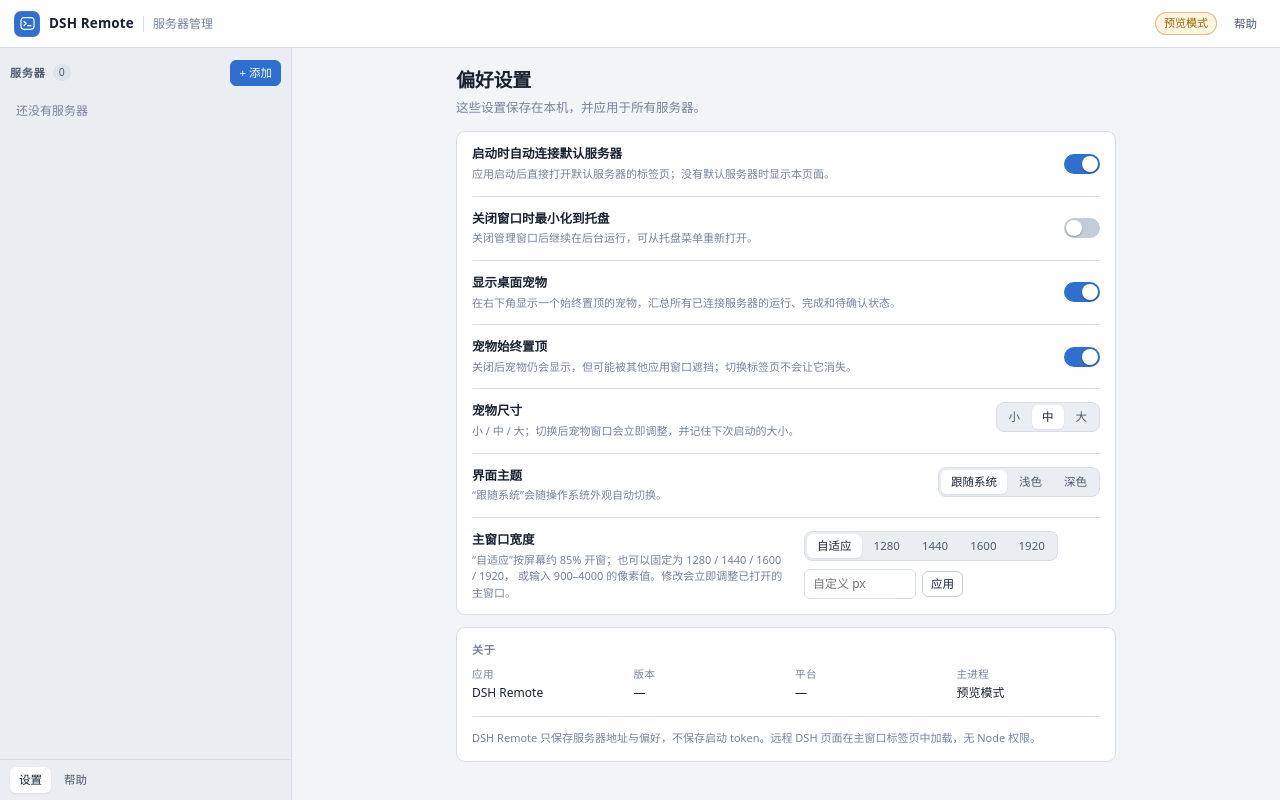
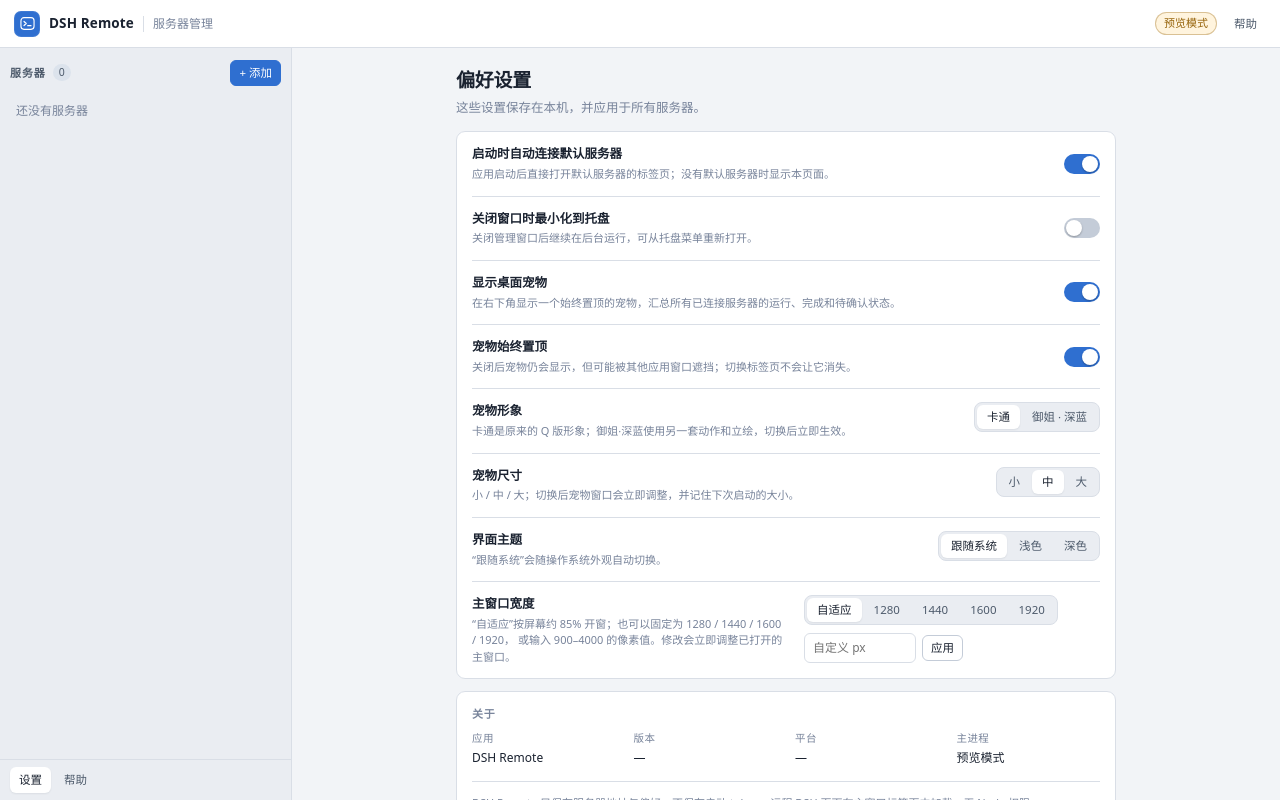
Before and after one commit to hililiwei/dsh-remote, a React (Vite) app: page / in a window 1280 px wide. Both pictures are taken after a click on the button "设置". Built offline with nearby package versions, Linux system fonts and the light colour scheme.

Commit message:
feat: add selectable elegant DeepSeek pet skin

```diff
--- a/src/renderer/src/api.ts
+++ b/src/renderer/src/api.ts
@@ -34,7 +34,7 @@ export function emptySettings(): AppSettings {
     autoConnect: true,
     closeToTray: false,
     theme: 'system',
-    pet: { enabled: true, alwaysOnTop: true, size: 'medium' },
+    pet: { enabled: true, alwaysOnTop: true, size: 'medium', skin: 'cartoon' },
     windowBounds: {}
   }
 }
--- a/src/renderer/src/components/SettingsPanel.tsx
+++ b/src/renderer/src/components/SettingsPanel.tsx
@@ -1,6 +1,6 @@
 import { useEffect, useState } from 'react'
 import type { AppInfo, AppSettings, AppSettingsPatch, ThemeMode } from '@shared/types'
-import type { PetSize } from '@shared/pet'
+import type { PetSize, PetSkin } from '@shared/pet'
 
 export type SettingsPatch = AppSettingsPatch
 
@@ -11,6 +11,11 @@ interface SettingsPanelProps {
   saving: boolean
   onChange: (patch: SettingsPatch) => void
 }
+
+const PET_SKIN_OPTIONS: { value: PetSkin; label: string; testId: string }[] = [
+  { value: 'cartoon', label: '卡通', testId: 'settings-pet-skin-cartoon' },
+  { value: 'elegant', label: '御姐 · 深蓝', testId: 'settings-pet-skin-elegant' }
+]
 
 const PET_SIZE_OPTIONS: { value: PetSize; label: string; testId: string }[] = [
   { value: 'small', label: '小', testId: 'settings-pet-size-small' },
@@ -144,6 +149,34 @@ export default function SettingsPanel({
             />
             <span className="switch__track" aria-hidden="true" />
           </label>
+        </div>
+
+        <div className="setting-row setting-row--stack">
+          <div className="setting-row__text">
+            <span className="setting-row__title">宠物形象</span>
+            <span className="setting-row__desc">
+              卡通是原来的 Q 版形象；御姐·深蓝使用另一套动作和立绘，切换后立即生效。
+            </span>
+          </div>
+          <div
+            className="segmented"
+            role="group"
+            aria-label="宠物形象"
+            data-testid="settings-pet-skin"
+          >
+            {PET_SKIN_OPTIONS.map((option) => (
+              <button
+                key={option.value}
+                type="button"
+                aria-pressed={settings.pet.skin === option.value}
+                onClick={() => onChange({ pet: { skin: option.value } })}
+                disabled={saving || !settings.pet.enabled}
+                data-testid={option.testId}
+              >
+                {option.label}
+              </button>
+            ))}
+          </div>
         </div>
 
         <div className="setting-row setting-row--stack">
--- a/src/renderer/src/hooks/useServers.ts
+++ b/src/renderer/src/hooks/useServers.ts
@@ -45,7 +45,11 @@ function normalizeSettings(value: AppSettings | null | undefined): AppSettings {
             value.pet.size === 'medium' ||
             value.pet.size === 'large'
               ? value.pet.size
-              : fallback.pet.size
+              : fallback.pet.size,
+          skin:
+            value.pet.skin === 'cartoon' || value.pet.skin === 'elegant'
+              ? value.pet.skin
+              : fallback.pet.skin
         }
       : fallback.pet,
     windowBounds: isRecord(value.windowBounds)
--- a/src/shared/types.ts
+++ b/src/shared/types.ts
@@ -1,5 +1,5 @@
 export type ProxyMode = 'system' | 'direct'
-import type { PetSize } from './pet'
+import type { PetSize, PetSkin } from './pet'
 
 export type ThemeMode = 'system' | 'light' | 'dark'
 export type ServerStatus = 'online' | 'auth-required' | 'forbidden' | 'error' | 'offline'
@@ -36,6 +36,7 @@ export interface PetSettings {
   enabled: boolean
   alwaysOnTop: boolean
   size: PetSize
+  skin: PetSkin
 }
 
 export interface AppSettings {
```
Also changed, not shown: src/main/config-store.ts (+7 -1 lines), src/main/ipc.ts (+5 -2 lines), src/main/pet/aggregate.ts (+12 -2 lines), src/main/pet/pet-manager.ts (+8 -1 lines), src/renderer/src/pet/pet.ts (+33 -4 lines), src/shared/pet.ts (+9 -0 lines), 1 other file (tests, documents, lock files or other folders).
